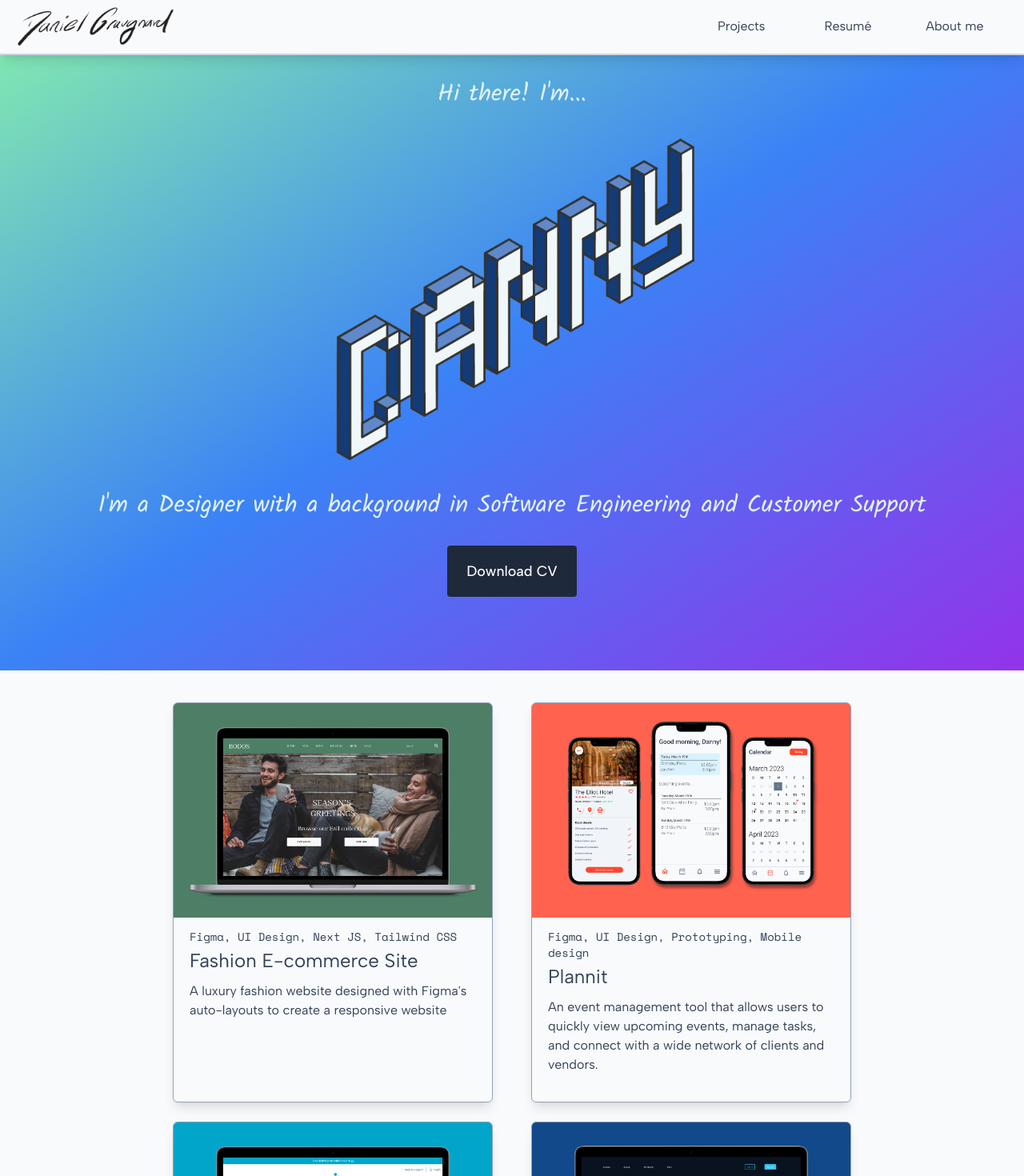
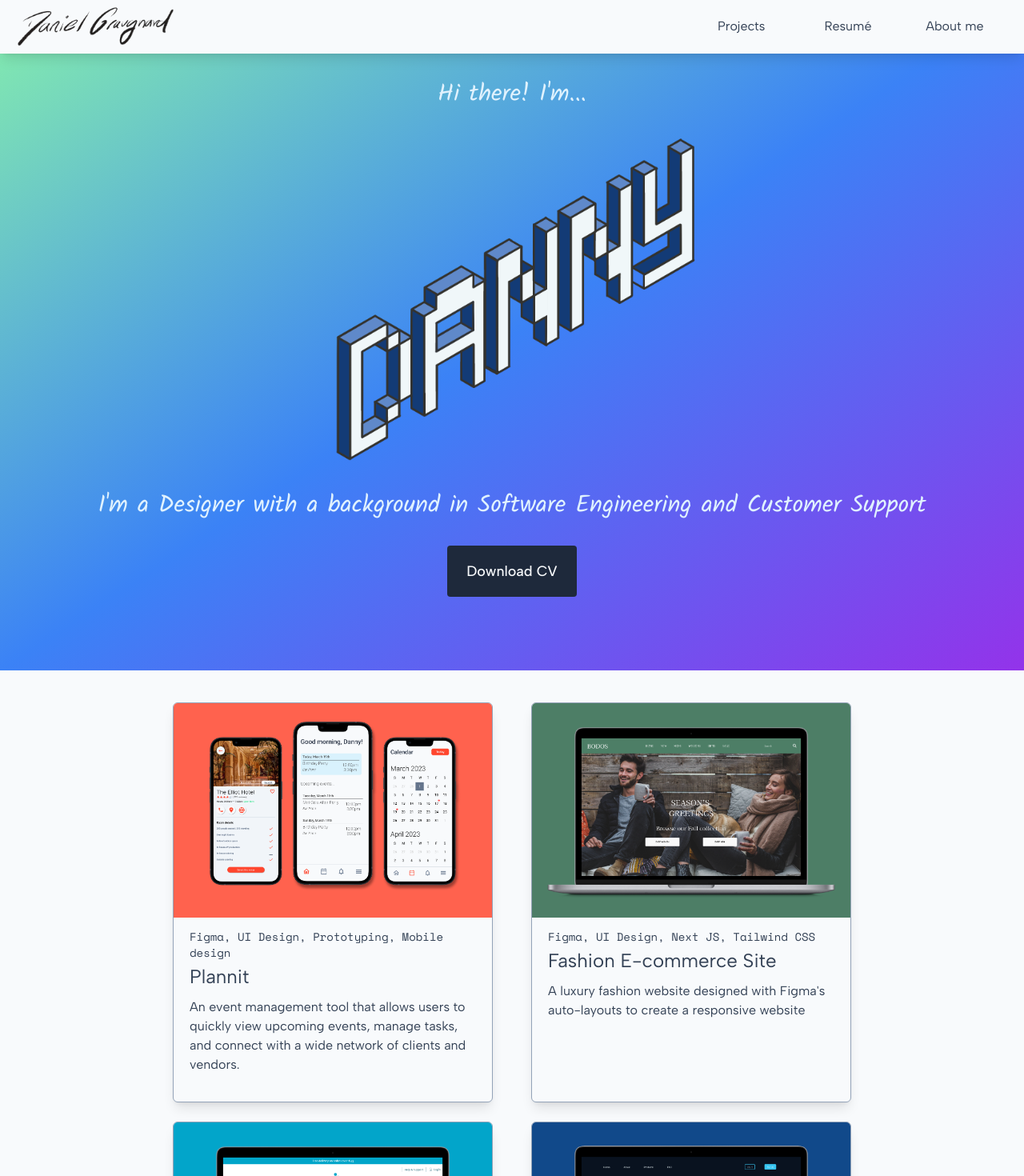
Before and after one commit to dan11218/portfolio-app, a Next.js app: page / in a window 1280 px wide. Shown: the top 1470 px of the page at 80% size. Built offline with nearby package versions, Linux system fonts and the light colour scheme.

Commit message:
fixes favicon

```diff
--- a/app/components/navbar.tsx
+++ b/app/components/navbar.tsx
@@ -3,7 +3,7 @@ import Image from "next/image";
 
 export default function Navbar() {
   return (
-    <nav className="fixed top-0 flex w-screen flex-col items-center border-b-2 border-solid  border-slate-300 bg-slate-50 px-[20px] shadow-lg dark:border-none dark:bg-slate-950">
+    <nav className="fixed top-0 flex w-screen flex-col items-center bg-slate-50 px-[20px] shadow-lg dark:bg-slate-950">
       <div className="relative flex w-full max-w-7xl flex-row items-start justify-between">
         <Link
           href="/"
--- a/app/layout.tsx
+++ b/app/layout.tsx
@@ -6,9 +6,10 @@ import Footer from "./components/footer";
 
 export const metadata: Metadata = {
   title: "Danny Graugnard",
-  description: "My portfolio site created with Nextjs",
+  description:
+    "My portfolio site was created with Next JS and deployed with Vercel",
   icons: {
-    icon: "/static/icons/favicon",
+    icon: "/static/favicon.ico",
   },
 };
 
@@ -20,7 +21,7 @@ export default function RootLayout({
   return (
     <html lang="en">
       <body
-        className={`${albert_sans.className} flex flex-col justify-between bg-slate-50 text-slate-700 dark:bg-slate-950 dark:text-slate-100`}
+        className={`${albert_sans.className} flex flex-col bg-slate-50 text-slate-700 dark:bg-slate-800 dark:text-slate-100`}
       >
         <Navbar />
         {children}
--- a/app/project-components/project.tsx
+++ b/app/project-components/project.tsx
@@ -6,7 +6,7 @@ export default function Project(props: any) {
   return (
     <Link
       href={props.project_url}
-      className="group mx-6 mb-6 flex h-[500px] w-[400px] flex-col overflow-hidden rounded-md border-[0.5px] border-solid border-slate-400 bg-slate-50 shadow-lg transition duration-300 dark:border-slate-100 dark:bg-slate-900"
+      className="group mx-6 mb-6 flex h-[500px] w-[400px] flex-col overflow-hidden rounded-md border-[0.5px] border-solid border-slate-400 bg-slate-50 shadow-lg transition duration-300 dark:border-slate-600 dark:bg-slate-900"
     >
       <Image
         src={props.image_url}
--- a/app/project_data.json
+++ b/app/project_data.json
@@ -1,6 +1,15 @@
 [
   {
     "id": 0,
+    "title": "Plannit",
+    "description": "An event management tool that allows users to quickly view upcoming events, manage tasks, and connect with a wide network of clients and vendors.",
+    "skills": "Figma, UI Design, Prototyping, Mobile design",
+    "image_url": "/static/plannit/plannit_thumbnail.png",
+    "project_url": "projects/plannit",
+    "prototype_url": "https://www.figma.com/proto/V1LLfmALneuerhGoq7hATw/Plannit-App?page-id=0%3A1&type=design&node-id=702-427&viewport=511%2C280%2C0.29&t=Qd4MypES8hqiaxYG-1&scaling=scale-down&starting-point-node-id=702%3A427&mode=design"
+  },
+  {
+    "id": 1,
     "title": "Fashion E-commerce Site",
     "description": "A luxury fashion website designed with Figma's auto-layouts to create a responsive website",
     "skills": "Figma, UI Design, Next JS, Tailwind CSS",
@@ -8,16 +17,6 @@
     "project_url": "https://www.figma.com/proto/CpbbW6VAdOsRvsR0osZMfx/Ecommerce-Landing-Page?page-id=0%3A1&type=design&node-id=1-3&viewport=597%2C443%2C0.78&t=GArUGuFVxxSusMwJ-1&scaling=min-zoom&mode=design",
     "prototype_url": "https://www.figma.com/proto/CpbbW6VAdOsRvsR0osZMfx/Ecommerce-Landing-Page?page-id=0%3A1&type=design&node-id=1-3&viewport=597%2C443%2C0.78&t=GArUGuFVxxSusMwJ-1&scaling=min-zoom&mode=design"
   },
-  {
-    "id": 1,
-    "title": "Plannit",
-    "description": "An event management tool that allows users to quickly view upcoming events, manage tasks, and connect with a wide network of clients and vendors.",
-    "skills": "Figma, UI Design, Prototyping, Mobile design",
-    "image_url": "/static/plannit/plannit_thumbnail.png",
-    "project_url": "projects/plannit",
-    "prototype_url": "https://www.figma.com/proto/V1LLfmALneuerhGoq7hATw/Plannit-App?page-id=0%3A1&type=design&node-id=702-427&viewport=511%2C280%2C0.29&t=Qd4MypES8hqiaxYG-1&scaling=scale-down&starting-point-node-id=702%3A427&mode=design"
-  },
-
   {
     "id": 2,
     "title": "Usabilla Gift Shop",
--- a/app/projects/gift-shop-demo/overview/my-role.tsx
+++ b/app/projects/gift-shop-demo/overview/my-role.tsx
@@ -1,6 +1,6 @@
 export default function MyRole() {
   return (
-    <div className="flex max-w-xl flex-col">
+    <div className="max mb-16 flex flex-col md:mr-8">
       <h3 className="mb-3 font-bold text-cyan-500">My Role</h3>
       <p>
         {`As a React Developer, my role was to collaborate with my colleague, Andrea, to design screens for the Gift Shop, and decide when to trigger surveys. Using Zeplin, the final designs were handed off to me, where I developed the code in React JS and Gatsby JS as the CMS.`}
--- a/app/projects/gift-shop-demo/overview/projectDetails.tsx
+++ b/app/projects/gift-shop-demo/overview/projectDetails.tsx
@@ -1,6 +1,6 @@
 export default function ProjectDetails() {
   return (
-    <ul className="flex w-full max-w-md flex-col justify-between bg-slate-200 px-6 py-3 text-stone-700 dark:bg-blue-900 dark:text-slate-50">
+    <ul className="flex w-full flex-col justify-between bg-slate-200 px-6 py-3 text-stone-700 md:max-w-md dark:bg-blue-900 dark:text-slate-50">
       <li className="m-2">
         <h6 className="mb-1 font-bold">Team</h6>
         <p>{`Danny Graugnard - React Developer`}</p>
```
Also changed, not shown: 1 other file (tests, documents, lock files or other folders).
